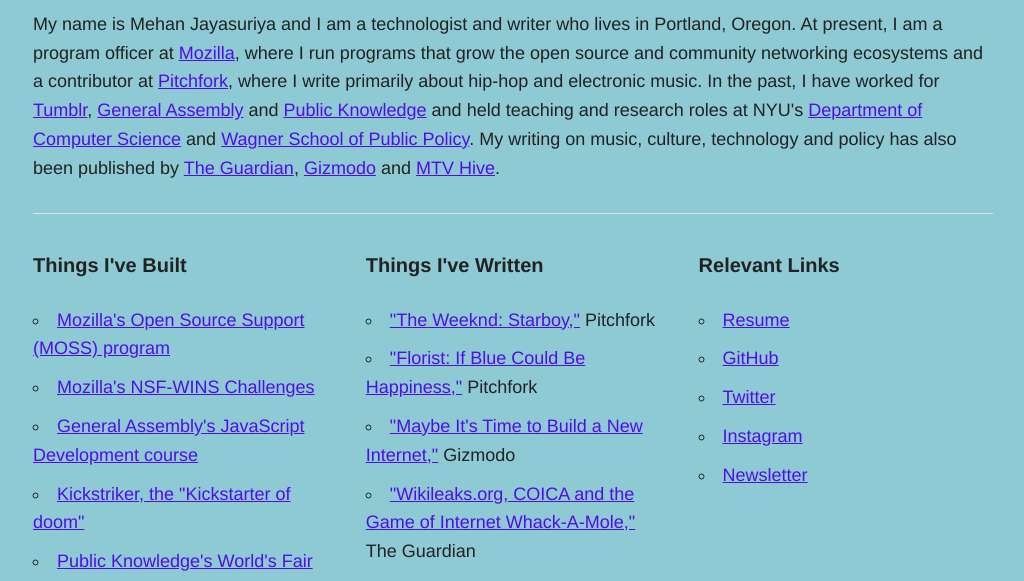
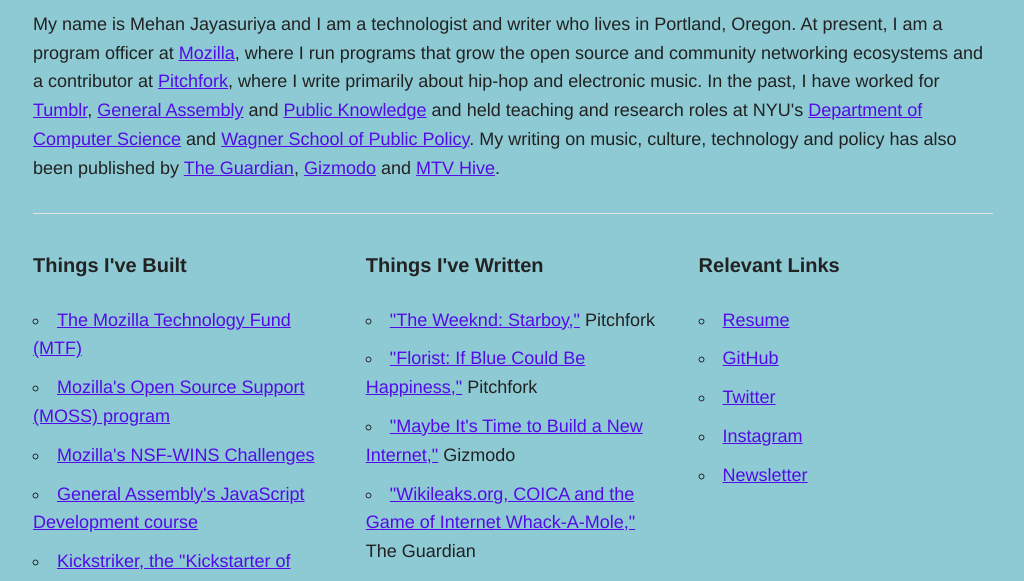
Before and after one commit to mehan/personal-website, a plain HTML site: page index.html in a window 1280 px wide. Shown: the part 219-800 px from the top of the page, without its empty margins (127-1151 px from the left). Drawn offline with Linux system fonts and the light colour scheme.

Commit message:
added MTF link, changed MOSS link, removed WFUD link

```diff
--- a/index.html
+++ b/index.html
@@ -31,11 +31,11 @@
         <div class="four columns">
           <p><b>Things I've Built</b></p>
           <ul>
-            <li><a href="https://mozilla.org/moss">Mozilla's Open Source Support (MOSS) program</a></li>
+	    <li><a href="https://foundation.mozilla.org/en/what-we-fund/awards/mozilla-technology-fund-mtf/">The Mozilla Technology Fund (MTF)</a></li>
+            <li><a href="https://github.com/mozilla/MOSS-Directory">Mozilla's Open Source Support (MOSS) program</a></li>
             <li><a href="https://wirelesschallenge.mozilla.org/">Mozilla's NSF-WINS Challenges</a></li>
             <li><a href="http://blog.generalassemb.ly/introducing-general-assemblys-javascript-development-course/">General Assembly's JavaScript Development course</a></li>
             <li><a href="https://www.wired.com/2012/05/kickstarter-of-doom/">Kickstriker, the "Kickstarter of doom"</a></li>
-            <li><a href="https://github.com/mehan/WFUD-2011-Program">Public Knowledge's World's Fair Use Day conference</a></li>
             <li><a href="projects.html" class="more">More projects</a></li>
           </ul>
         </div>
```
